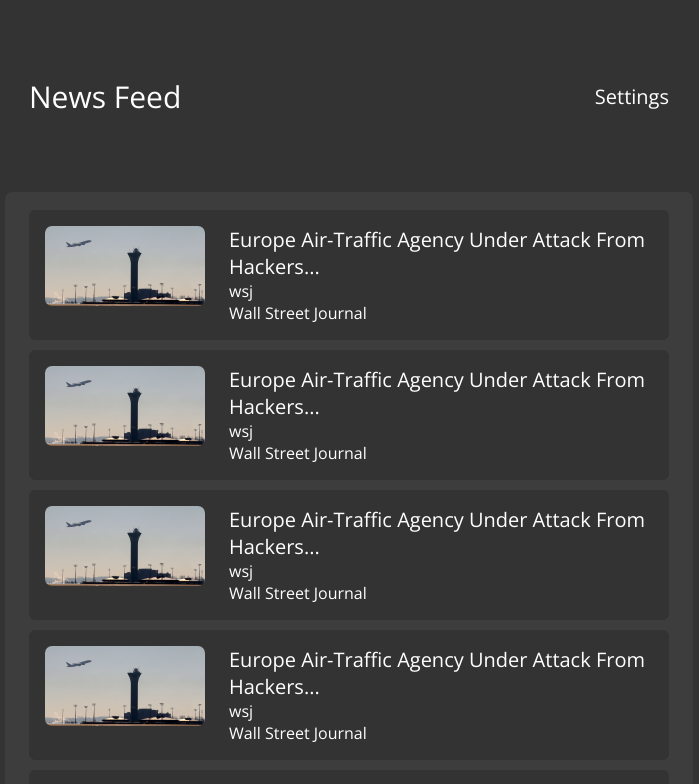
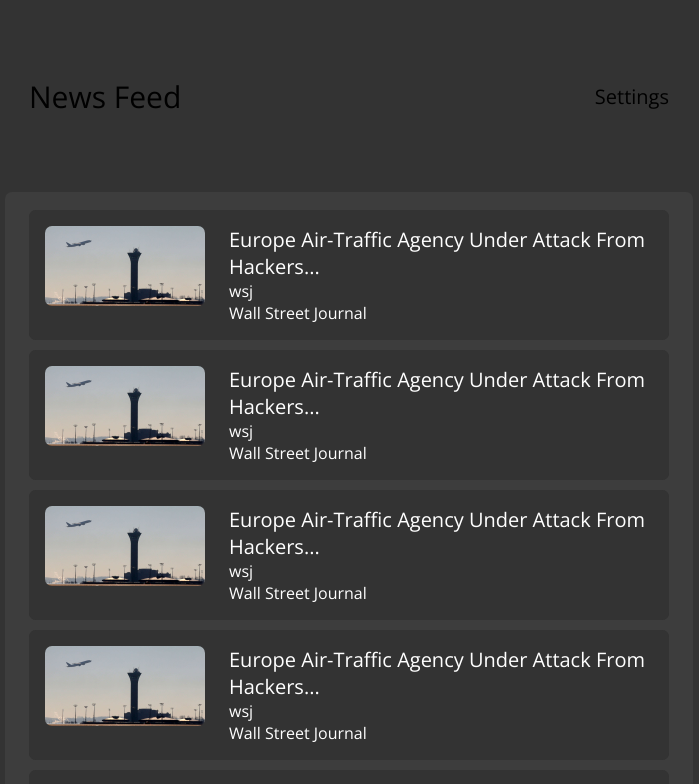
Before and after one commit to nslee333/news_project, a React (Create React App) app: page / in a window 1280 px wide. Shown: the top 784 px of the page, without its empty margins (291-990 px from the left). Built offline with nearby package versions, Linux system fonts and the light colour scheme.

Commit message:
Renamed app.css file because of ocd

```diff
--- a/src/css/App.css
+++ b/src/css/app.css
@@ -8,8 +8,3 @@
 body {
   margin: 0;
 }
-
-.App {
-  height: 95vh;
-  color: #fff;
-}
```
